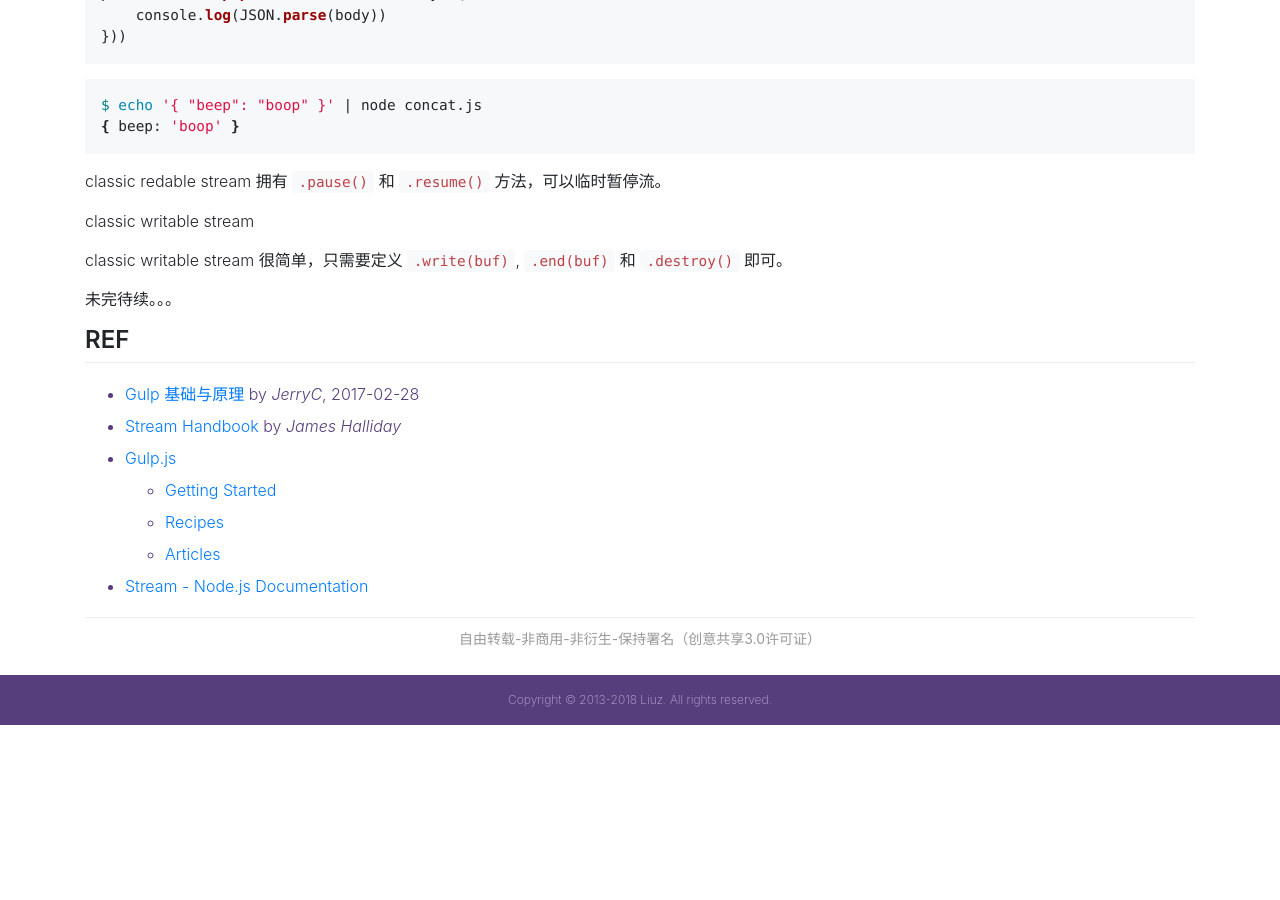
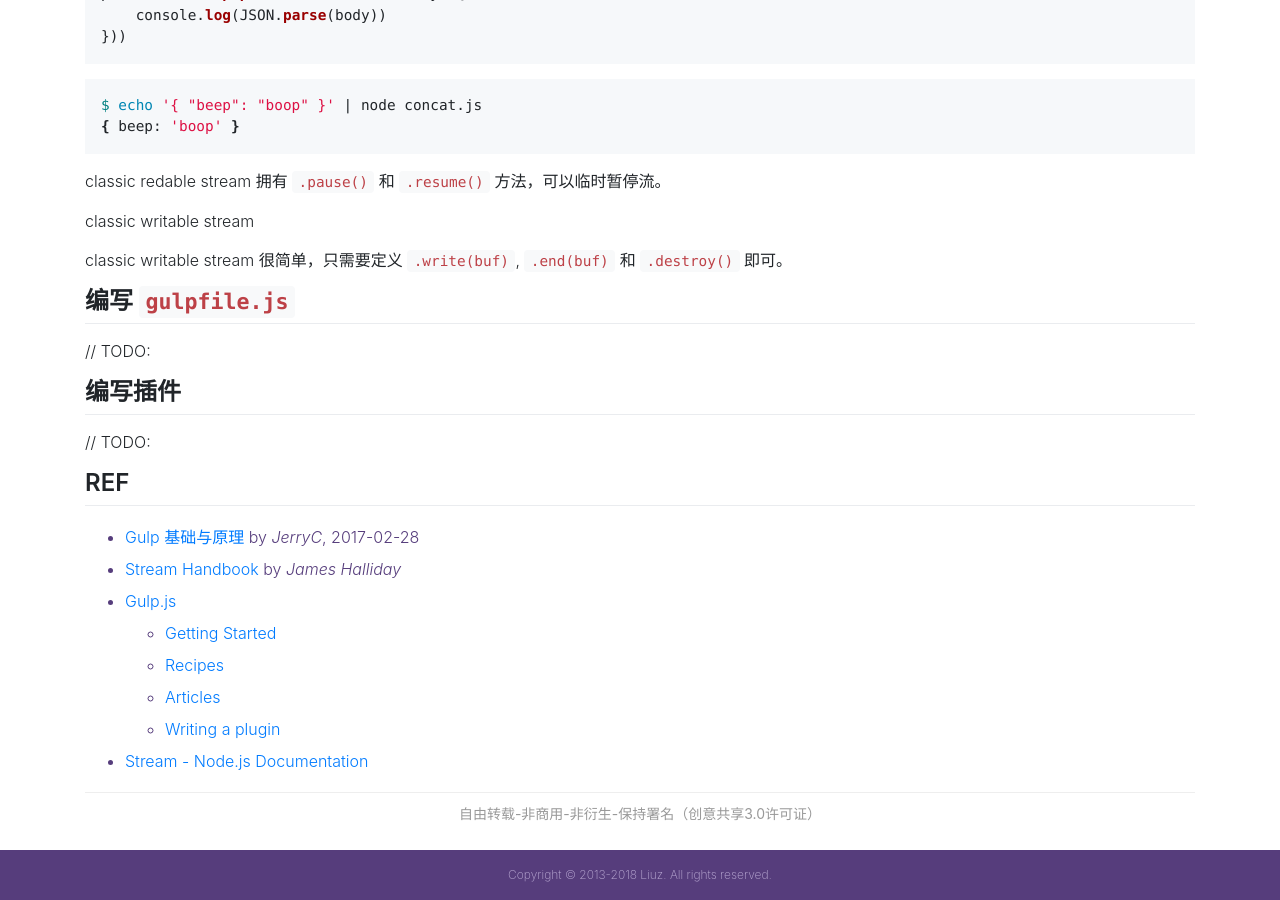
Before and after one commit to liuzhuan/liuzhuan.github.io, a Jekyll site: the page built from _posts/2018-04-30-hello-gulp.md, in a window 1280 px wide and 900 px high, scrolled down 9045 px. Built offline with Jekyll 4.4.1, drawn with Linux system fonts in a browser that asks for light colours; nearby versions of some CDN libraries; before the commit the page ends 9770 px from its top, so only the background shows below that.

Commit message:
adding more todo section

```diff
--- a/_posts/2018-04-30-hello-gulp.md
+++ b/_posts/2018-04-30-hello-gulp.md
@@ -463,7 +463,13 @@ classic writable stream
 
 classic writable stream 很简单，只需要定义 `.write(buf)`, `.end(buf)` 和 `.destroy()` 即可。
 
-未完待续。。。
+## 编写 `gulpfile.js`
+
+// TODO:
+
+## 编写插件
+
+// TODO:
 
 ## REF
 
@@ -473,6 +479,7 @@ classic writable stream 很简单，只需要定义 `.write(buf)`, `.end(buf)`
     - [Getting Started][started]
     - [Recipes][recipes]
     - [Articles][articles]
+    - [Writing a plugin][plugin]
 - [Stream - Node.js Documentation][api]
 
 [gulpjs]: https://gulpjs.com
@@ -483,3 +490,4 @@ classic writable stream 很简单，只需要定义 `.write(buf)`, `.end(buf)`
 [handbook]: https://github.com/substack/stream-handbook
 [api]: https://nodejs.org/dist/latest/docs/api/stream.html
 [through]: https://www.npmjs.com/package/through
+[plugin]: https://github.com/gulpjs/gulp/blob/v3.9.1/docs/writing-a-plugin/README.md
```
